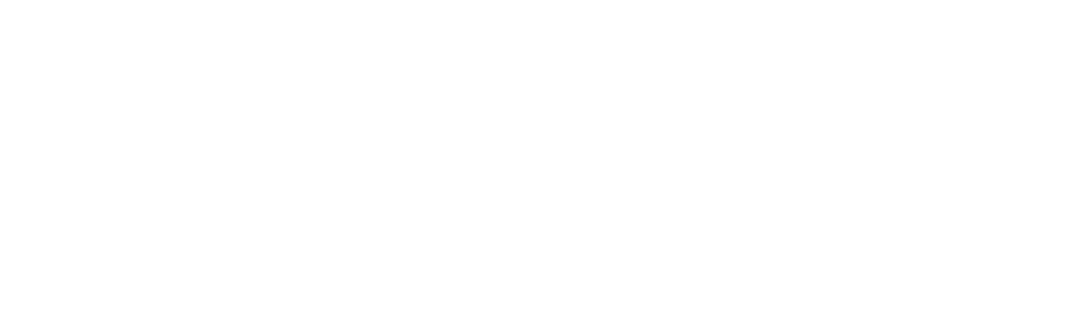
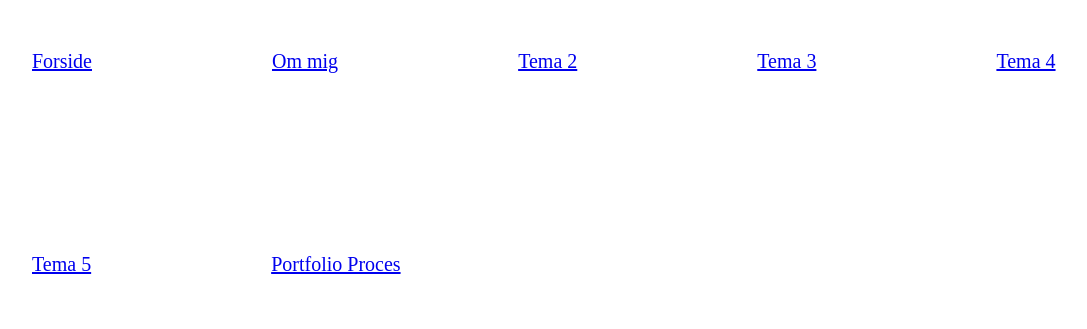
Before and after one commit to saschahaarup/kode_portfolio, a plain HTML site: page tema2.html in a window 1280 px wide. Shown: the whole page, without its empty margins (6-1093 px from the left). Drawn offline with Linux system fonts and the light colour scheme.

Commit message:
liste style start

```diff
--- /dev/null
+++ b/om_mig.html
@@ -0,0 +1,27 @@
+<!DOCTYPE html>
+<html lang="da">
+<head>
+    <meta charset="UTF-8">
+    <meta http-equiv="X-UA-Compatible" content="IE=edge">
+    <meta name="viewport" content="width=device-width, initial-scale=1.0">
+    <link rel="stylesheet" href="style.css">
+    <title>SHL-portfolio</title>
+</head>
+<body>
+    <header>
+        <nav>
+          <ul class="liste">
+            <li><a href="forside.html">Forside</a></li>
+            <li><a href="om_mig.html">Om mig</a></li>
+            <li><a href="tema2.html">Tema 2</a></li>
+            <li><a href="tema3.html">Tema 3</a></li>
+            <li><a href="tema4.html">Tema 4</a></li>
+            <li><a href="tema5.html">Tema 5</a></li>
+            <li><a href="proces.html">Portfolio Proces</a></li>
+          </ul>
+        </nav>
+    </header>
+
+    <script src="script.js"></script>
+</body>
+</html>
--- a/style.css
+++ b/style.css
@@ -0,0 +1,13 @@
+.liste{
+list-style: none;
+display: flex;
+flex-wrap: wrap;
+padding: 30px;
+gap: 180px;
+list-style: none;
+position: sticky;
+/* font-family: ; */
+font-size: 20px;
+color: pink;
+top: 20%;
+}
--- a/tema2.html
+++ b/tema2.html
@@ -0,0 +1,27 @@
+<!DOCTYPE html>
+<html lang="da">
+<head>
+    <meta charset="UTF-8">
+    <meta http-equiv="X-UA-Compatible" content="IE=edge">
+    <meta name="viewport" content="width=device-width, initial-scale=1.0">
+    <link rel="stylesheet" href="style.css">
+    <title>SHL-portfolio</title>
+</head>
+<body>
+    <header>
+        <nav>
+          <ul class="liste">
+            <li><a href="forside.html">Forside</a></li>
+            <li><a href="om_mig.html">Om mig</a></li>
+            <li><a href="tema2.html">Tema 2</a></li>
+            <li><a href="tema3.html">Tema 3</a></li>
+            <li><a href="tema4.html">Tema 4</a></li>
+            <li><a href="tema5.html">Tema 5</a></li>
+            <li><a href="proces.html">Portfolio Proces</a></li>
+          </ul>
+        </nav>
+    </header>
+
+    <script src="script.js"></script>
+</body>
+</html>
```
Also changed, not shown: proces.html (+1 -0 lines), tema3.html (+27 -0 lines), tema4.html (+27 -0 lines), tema5.html (+1 -0 lines), 1 other file.
